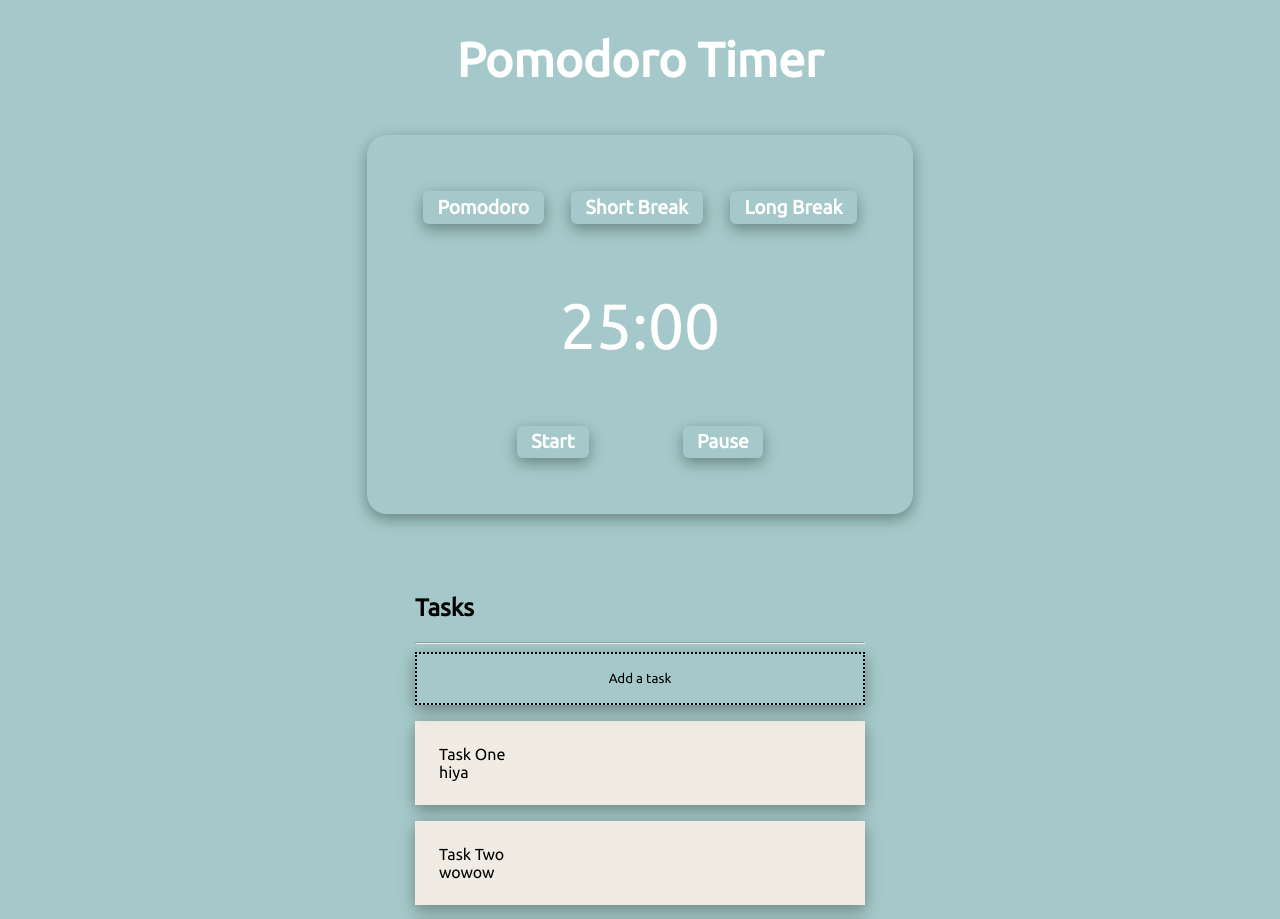
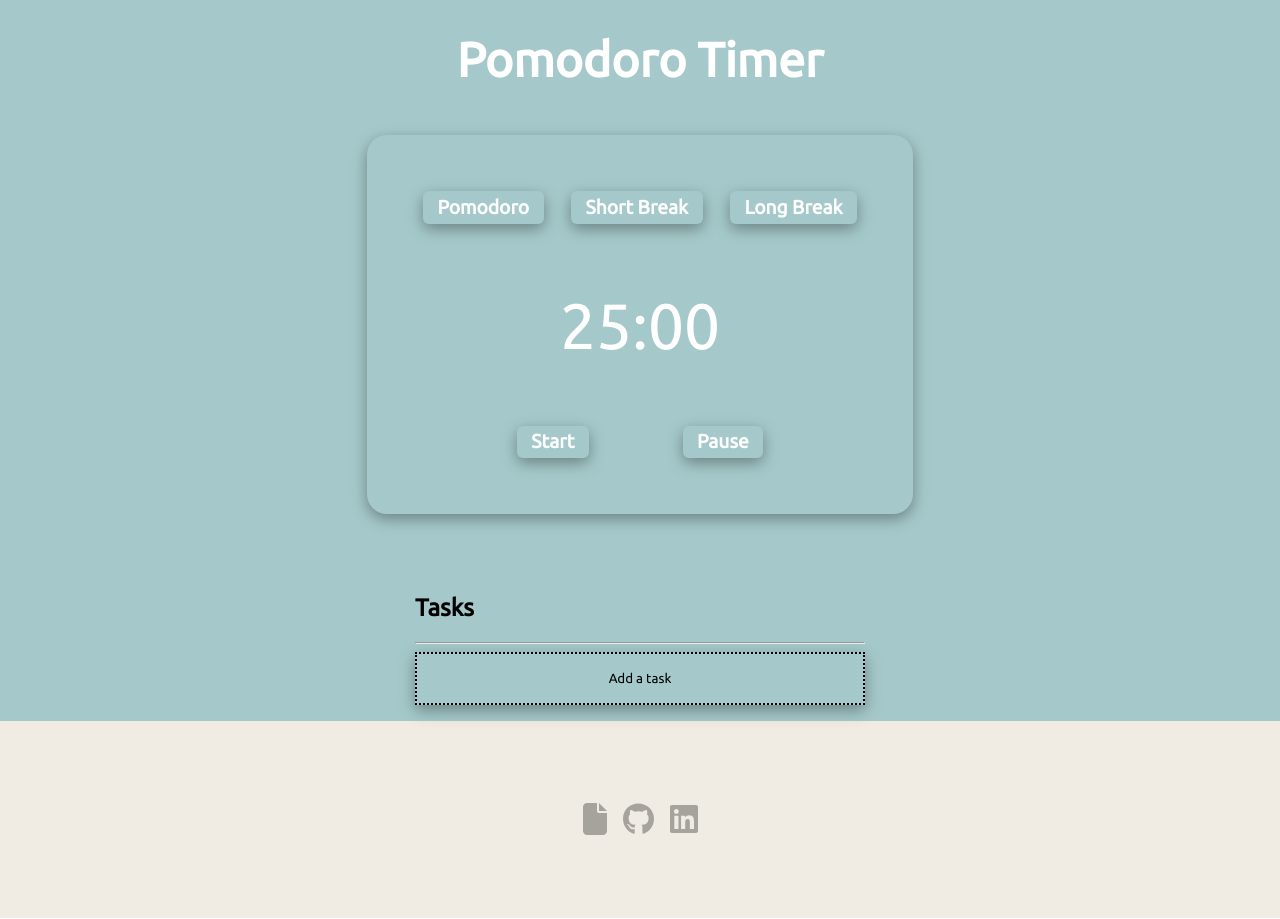
Before and after one commit to Mark5013/pomodoro-app, a React (Create React App) app: page / in a window 1280 px wide. Shown: the top 919 px of the page. Built offline with nearby package versions, Linux system fonts and the light colour scheme.

Commit message:
moved task list to be stored in local storage, added delete button functionality, added footer

```diff
--- a/src/components/MainPage/MainPage.js
+++ b/src/components/MainPage/MainPage.js
@@ -6,6 +6,7 @@ import Header from "../Shared/Header/Header";
 import TimerCard from "./UI/TimerCard";
 import Button from "../Shared/UI/Button";
 import TaskList from "./UI/TaskList";
+import Footer from "../Shared/Footer/Footer";
 
 let interval;
 
@@ -58,7 +59,7 @@ function MainPage() {
 			timerLength -= 1000;
 			// if timerLength hits 0, clear the intervals
 			if (timerLength <= 0) {
-				if (counter == 3 && modeCtx.mode === "pomodoro") {
+				if (counter === 3 && modeCtx.mode === "pomodoro") {
 					setCounter(0);
 					setLongBreakMode();
 				} else if (modeCtx.mode === "pomodoro") {
@@ -106,19 +107,19 @@ function MainPage() {
 							text="Pomodoro"
 							type="button"
 							onClick={setPomodoroMode}
-							style="timerButton"
+							class="timerButton"
 						/>
 						<Button
 							text="Short Break"
 							type="button"
 							onClick={setShortBreakMode}
-							style="timerButton"
+							class="timerButton"
 						/>
 						<Button
 							text="Long Break"
 							type="button"
 							onClick={setLongBreakMode}
-							style="timerButton"
+							class="timerButton"
 						/>
 					</div>
 					<p className={styles.timerText}>
@@ -129,17 +130,18 @@ function MainPage() {
 							text="Start"
 							type="button"
 							onClick={startTimer}
-							style="timerButton"
+							class="timerButton"
 						/>
 						<Button
 							text="Pause"
 							type="button"
 							onClick={clearTimer}
-							style="timerButton"
+							class="timerButton"
 						/>
 					</div>
 				</TimerCard>
 				<TaskList />
+				<Footer />
 			</div>
 		</>
 	);
--- a/src/components/MainPage/UI/TaskForm.js
+++ b/src/components/MainPage/UI/TaskForm.js
@@ -1,13 +1,15 @@
 import styles from "./TaskForm.module.css";
-
+import { v4 as uuidv4 } from "uuid";
 import Input from "../../Shared/UI/Input";
 import GeneralCard from "../../Shared/UI/GeneralCard";
 import Button from "../../Shared/UI/Button";
 import { useState } from "react";
 
 function TaskForm(props) {
-	const [titleText, setTitleText] = useState("");
-	const [descriptionText, setDescriptionText] = useState("");
+	const [titleText, setTitleText] = useState(props.titleText || "");
+	const [descriptionText, setDescriptionText] = useState(
+		props.descriptionText || ""
+	);
 
 	function titleChangeHandler(event) {
 		setTitleText(event.target.value);
@@ -20,9 +22,11 @@ function TaskForm(props) {
 	function submitTaskForm(event) {
 		event.preventDefault();
 		// TODO form validation checks
-		console.log(titleText);
-		console.log(descriptionText);
-		props.addTask({ title: titleText, description: descriptionText, id: "implementlater"});
+		props.addTask({
+			title: titleText,
+			description: descriptionText,
+			id: uuidv4(),
+		});
 		props.toggleForm();
 	}
 
@@ -35,7 +39,7 @@ function TaskForm(props) {
 						id="title"
 						value={titleText}
 						onChange={titleChangeHandler}
-						placeholder="Title"
+						placeholder={props.titleText ? null : "Title"}
 					/>
 					<textarea
 						className={styles.description}
@@ -43,20 +47,24 @@ function TaskForm(props) {
 						cols="60"
 						value={descriptionText}
 						onChange={descriptionChangeHandler}
-						placeholder="Description (optional)"
+						placeholder={
+							props.descriptionText
+								? null
+								: "Description (optional)"
+						}
 					/>
 				</div>
 				<div className={styles.buttons}>
 					<Button
 						type="button"
 						text="Close"
-						style="taskFormButton"
+						class="taskFormButton"
 						onClick={props.toggleForm}
 					/>
 					<Button
 						type="submit"
 						text="Submit"
-						style="taskFormButton"
+						class="taskFormButton"
 						onClick={submitTaskForm}
 					/>
 				</div>
--- a/src/components/MainPage/UI/TaskItem.js
+++ b/src/components/MainPage/UI/TaskItem.js
@@ -1,10 +1,14 @@
 import styles from "./TaskItem.module.css";
+import LongMenu from "../../Shared/UI/LongMenu";
 
 function TaskItem(props) {
 	return (
 		<div className={styles.task}>
-			<div>{props.task.title}</div>
-			<div>{props.task.description}</div>
+			<div>
+				<div>{props.task.title}</div>
+				<div>{props.task.description}</div>
+			</div>
+			<LongMenu taskId={props.taskId} editTaskList={props.editTaskList} />
 		</div>
 	);
 }
--- a/src/components/MainPage/UI/TaskItem.module.css
+++ b/src/components/MainPage/UI/TaskItem.module.css
@@ -1,7 +1,8 @@
 .task {
 	padding: 1.5em;
 	display: flex;
-	flex-direction: column;
+	flex-direction: row;
+	justify-content: space-between;
 	box-shadow: rgba(0, 0, 0, 0.35) 0px 5px 15px;
 	margin: 1em 0;
 	background-color: #f0ebe3;
--- a/src/components/MainPage/UI/TaskList.js
+++ b/src/components/MainPage/UI/TaskList.js
@@ -5,22 +5,24 @@ import TaskItem from "./TaskItem";
 import Button from "../../Shared/UI/Button";
 import TaskForm from "./TaskForm";
 
-let DUMMY_TASKS = [
-	{ title: "Task One", description: "hiya", id: "1" },
-	{ title: "Task Two", description: "wowow", id: "2" },
-	{ title: "Task Three", description: "epic", id: "3" },
-	{ title: "Task Four", description: "COOOL", id: "4" },
-];
+function TaskList() {
+	let tasks = JSON.parse(localStorage.getItem("tasks") || "[]");
 
-function TaskList() {
 	const [showForm, setShowForm] = useState(false);
+	const [taskList, setTaskList] = useState(tasks);
 
 	function toggleForm() {
 		setShowForm((prev) => !prev);
 	}
 
 	function addTask(task) {
-		DUMMY_TASKS.push(task);
+		tasks.push({
+			title: task.title,
+			description: task.description,
+			id: task.id,
+		});
+		setTaskList(tasks);
+		localStorage.setItem("tasks", JSON.stringify(tasks));
 	}
 
 	return (
@@ -33,14 +35,19 @@ function TaskList() {
 				<Button
 					type={"button"}
 					text={"Add a task"}
-					style={"addTaskButton"}
+					class={"addTaskButton"}
 					onClick={toggleForm}
 				/>
 			)}
 
 			<ul className={styles.list}>
-				{DUMMY_TASKS.map((task) => (
-					<TaskItem task={task} key={task.id} />
+				{taskList.map((task) => (
+					<TaskItem
+						task={task}
+						key={task.id}
+						taskId={task.id}
+						editTaskList={setTaskList}
+					/>
 				))}
 			</ul>
 		</div>
--- a/src/components/MainPage/UI/TaskList.module.css
+++ b/src/components/MainPage/UI/TaskList.module.css
@@ -6,4 +6,5 @@
 .listContainer {
 	width: 450px;
 	margin: 5em auto;
+	margin-bottom: 0;
 }
--- /dev/null
+++ b/src/components/Shared/Footer/Footer.js
@@ -0,0 +1,25 @@
+import styles from "./Footer.module.css";
+import { FontAwesomeIcon } from "@fortawesome/react-fontawesome";
+import { faGithub } from "@fortawesome/free-brands-svg-icons";
+import { faLinkedin } from "@fortawesome/free-brands-svg-icons";
+import { faFile } from "@fortawesome/free-solid-svg-icons";
+
+function Footer() {
+	return (
+		<div className={styles.footer}>
+			<a className={styles.icon}>
+				<FontAwesomeIcon icon={faFile} />
+			</a>
+			<a href={"https://github.com/Mark5013"} className={styles.icon}>
+				<FontAwesomeIcon icon={faGithub} />
+			</a>
+			<a
+				href={"https://www.linkedin.com/in/mark5013/"}
+				className={styles.icon}>
+				<FontAwesomeIcon icon={faLinkedin} />
+			</a>
+		</div>
+	);
+}
+
+export default Footer;
--- /dev/null
+++ b/src/components/Shared/Footer/Footer.module.css
@@ -0,0 +1,22 @@
+.footer {
+	display: flex;
+	padding: 5em;
+	background-color: #f0ebe3;
+	margin: 0;
+	justify-content: center;
+}
+
+.icon {
+	color: black;
+	font-size: 2em;
+	margin: 0 0.25em;
+	opacity: 0.3;
+	transform: scale(1);
+	transition: transform 250ms;
+}
+
+.icon:hover,
+.icon:focus {
+	transform: scale(1.2);
+	opacity: 0.9;
+}
--- a/src/components/Shared/UI/Button.js
+++ b/src/components/Shared/UI/Button.js
@@ -4,7 +4,7 @@ function Button(props) {
 	return (
 		<button
 			onClick={props.onClick}
-			className={`${styles.btn} ${styles[props.style]}`}
+			className={`${styles.btn} ${styles[props.class]}`}
 			type={props.type}>
 			{props.text}
 		</button>
--- /dev/null
+++ b/src/components/Shared/UI/LongMenu.js
@@ -0,0 +1,72 @@
+import * as React from "react";
+import IconButton from "@mui/material/IconButton";
+import Menu from "@mui/material/Menu";
+import MenuItem from "@mui/material/MenuItem";
+import MoreVertIcon from "@mui/icons-material/MoreVert";
+import TaskForm from "../../MainPage/UI/TaskForm";
+
+const options = ["Edit", "Delete"];
+
+const ITEM_HEIGHT = 48;
+
+export default function LongMenu(props) {
+	const [anchorEl, setAnchorEl] = React.useState(null);
+	const open = Boolean(anchorEl);
+	const handleClick = (event) => {
+		setAnchorEl(event.currentTarget);
+	};
+	const handleClose = (event) => {
+		// Edit or Delete button clicked, or null value if menu is clicked off of
+		const action = event.nativeEvent.target.outerText;
+		// Task id if a task was clicked on
+		const taskId = props.taskId;
+		// Task list for the user
+		let tasks = JSON.parse(localStorage.getItem("tasks"));
+
+		if (action === "Edit") {
+		} else if (action === "Delete") {
+			// Remove task with specified task id
+			tasks = tasks.filter((task) => task.id !== taskId);
+			// Update array in local storage
+			localStorage.setItem("tasks", JSON.stringify(tasks));
+			// Set task list to new task list
+			props.editTaskList(tasks);
+		}
+
+		setAnchorEl(null);
+	};
+
+	return (
+		<div>
+			<IconButton
+				aria-label="more"
+				id="long-button"
+				aria-controls={open ? "long-menu" : undefined}
+				aria-expanded={open ? "true" : undefined}
+				aria-haspopup="true"
+				onClick={handleClick}>
+				<MoreVertIcon />
+			</IconButton>
+			<Menu
+				id="long-menu"
+				MenuListProps={{
+					"aria-labelledby": "long-button",
+				}}
+				anchorEl={anchorEl}
+				open={open}
+				onClose={handleClose}
+				PaperProps={{
+					style: {
+						maxHeight: ITEM_HEIGHT * 4.5,
+						width: "20ch",
+					},
+				}}>
+				{options.map((option) => (
+					<MenuItem key={option} onClick={handleClose}>
+						{option}
+					</MenuItem>
+				))}
+			</Menu>
+		</div>
+	);
+}
```
Also changed, not shown: package.json (+9 -0 lines), 1 other file (tests, documents, lock files or other folders).
